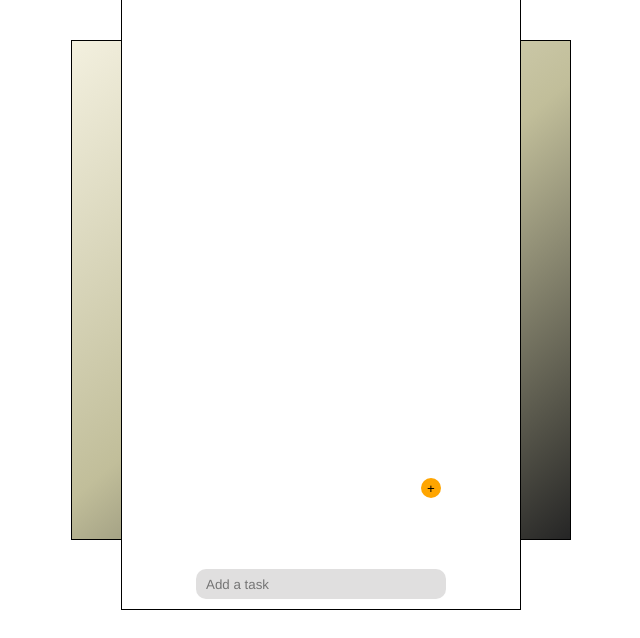
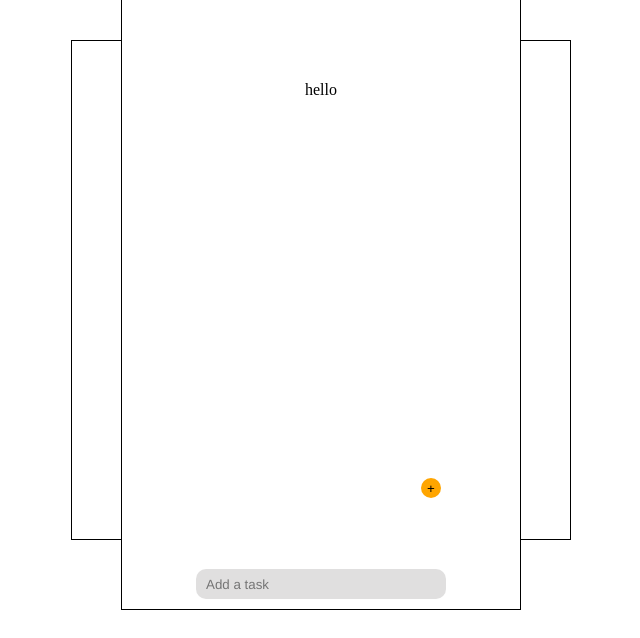
Before and after one commit to tresphill/todo-app, a Next.js app in the folder app/: page / in a window 1280 px wide. Shown: the top 638 px of the page, without its empty margins (313-953 px from the left). Built offline with nearby package versions, Linux system fonts and the light colour scheme.

Commit message:
setting list props

```diff
--- a/app/app/components/listitems.js
+++ b/app/app/components/listitems.js
@@ -0,0 +1,8 @@
+
+
+export default function List(props){
+    console.log(props);
+    return(
+        <p>hello</p>
+    )
+}
--- a/app/app/page.js
+++ b/app/app/page.js
@@ -2,6 +2,7 @@
 import { useState } from 'react'
 import React from "react"
 import Style from './style.css'
+import List from './components/listitems'
 
 export default function App() {
   const [ currentItem, setCurrentItem ] = useState([]);
@@ -14,14 +15,17 @@ export default function App() {
   };
 
   let addItemToList = () => {
-    updateItemList([...itemList, currentItem])
-    console.log(itemList);
+    updateItemList([...itemList, {item: currentItem, key: Date.now()} ])
+    setCurrentItem('');
   };
 
   return (
     <main className={Style.main}>
       <div className="outside-box1">
         <div className="task-box">
+          <div className='list-items'>
+            <List itemList={itemList}/>
+          </div>
           <div className="input">
             <input value={currentItem} onChange={onChangeHandler} placeholder="Add a task" />
             <button onClick={addItemToList}>+</button>
--- a/app/app/style.css
+++ b/app/app/style.css
@@ -38,7 +38,7 @@
     border: solid 1px black;
     height: 500px;
     width: 500px;
-    background: linear-gradient(320deg, #252525, #c1be9a, #f3f0df);
+    /* background: linear-gradient(320deg, #252525, #c1be9a, #f3f0df); */
     position: absolute;
     top: 5%;
     left: 30%;
@@ -54,3 +54,11 @@ button{
     background-color: orange;
     border: none;
 }
+
+.list-items {
+    width: 300px;
+    height: 300px;
+    position: absolute;
+    top: 40px;
+    text-align: center;
+}
```
